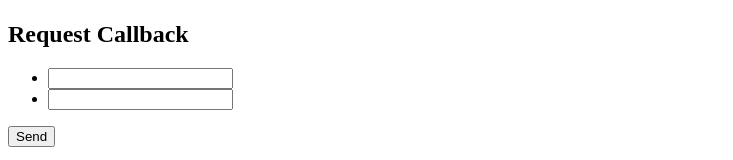
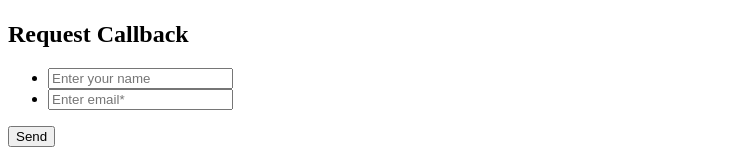
Before and after one commit to kashirin-olexsandr/blended-106_7-8, a plain HTML site: page index.html in a window 1280 px wide. Shown: the part 5101-5261 px from the top of the page, without its empty margins (0-733 px from the left). Drawn offline with Linux system fonts and the light colour scheme.

Commit message:
update input tegs

```diff
--- a/index.html
+++ b/index.html
@@ -110,8 +110,8 @@
         <img src="./images/request.jpg" alt="man searching" />
         <h2>Request Callback</h2>
         <ul>
-          <li><input type="text" name="" id="" /></li>
-          <li><input type="text" name="" id="" /></li>
+          <li><input type="text" placeholder="Enter your name" /></li>
+          <li><input type="text" placeholder="Enter email*" /></li>
         </ul>
         <button type="button">Send</button>
       </section>
```
